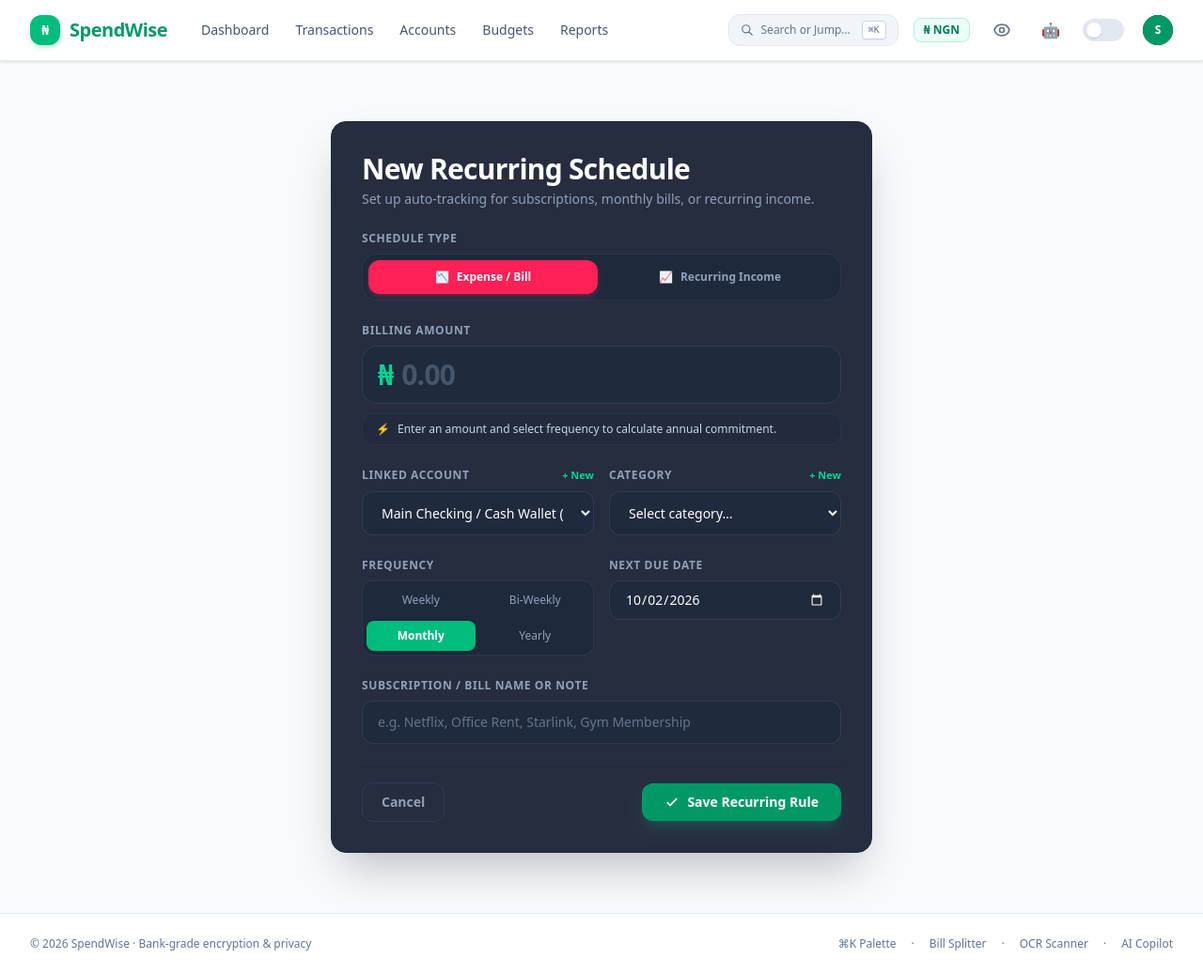
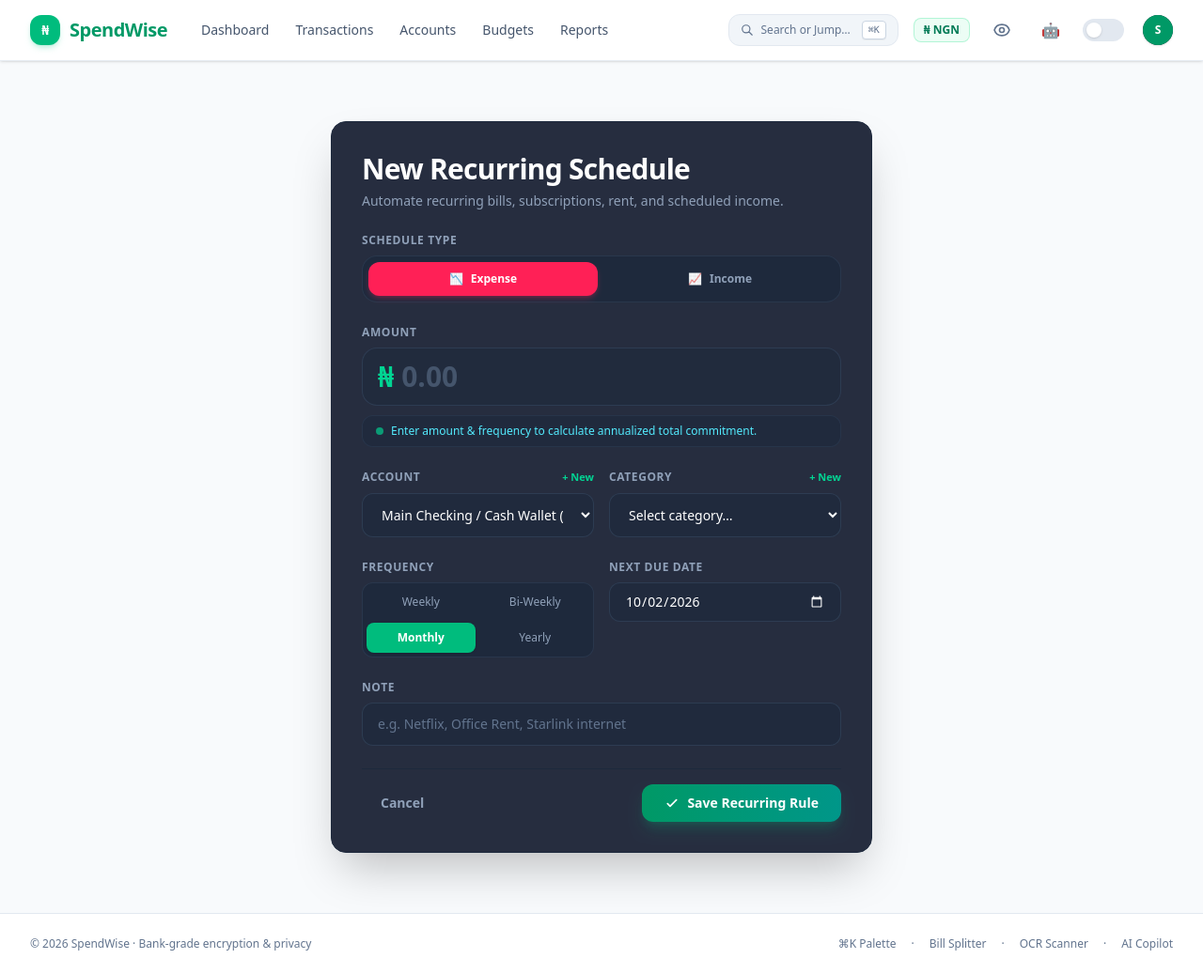
Before and after one commit to peterafolabi-dev/Spendwise, a Django app: page /recurring/create/ in a window 1280 px wide. Shown: the whole page at 94% size. Run offline with Django 5.2, Linux system fonts and the light colour scheme; the visitor is signed in with stand-in values (Sample User, id 1); data comes from the database, SQL or seed files in the repository; data that the repository does not hold is empty; style sheets or scripts are compiled from the project's sources; parts of the project's set-up code (start-up, migrations or seed data) failed here and were passed over.

Commit message:
feat: enhance recurring transaction form layout and improve commitment calculator

```diff
--- a/templates/tracker/recurringtransaction_form.html
+++ b/templates/tracker/recurringtransaction_form.html
@@ -5,15 +5,15 @@
 
 {% block content %}
 <div class="w-full overflow-x-hidden min-h-[calc(100vh-4rem)] flex items-center justify-center px-4 py-6 sm:py-10">
-    <div class="w-full max-w-xl mx-auto my-4 sm:my-6 p-6 sm:p-8 rounded-2xl bg-slate-900/90 border border-slate-800 shadow-2xl backdrop-blur-xl animate-fade-in-up text-slate-100">
+    <div class="w-full max-w-xl mx-auto my-6 p-8 rounded-2xl bg-slate-900/90 border border-slate-800 shadow-2xl backdrop-blur-xl animate-fade-in-up text-slate-100">
 
-        <!-- Header & Context -->
+        <!-- 1. Header & Layout Polish -->
         <div class="mb-6">
             <h1 class="text-2xl font-bold tracking-tight text-white sm:text-3xl">
                 {% if object %}Edit Recurring Schedule{% else %}New Recurring Schedule{% endif %}
             </h1>
-            <p class="mt-1 text-sm text-slate-400">
-                Set up auto-tracking for subscriptions, monthly bills, or recurring income.
+            <p class="mt-1.5 text-sm text-slate-400">
+                Automate recurring bills, subscriptions, rent, and scheduled income.
             </p>
         </div>
 
@@ -30,45 +30,45 @@
             </div>
             {% endif %}
 
-            <!-- 1. Type Toggle: 2-Way Segmented Pill -->
+            <!-- 2. Type Toggle: 2-Way Segmented Pill Toggle -->
             <div>
                 <label class="block text-xs font-semibold uppercase tracking-wider text-slate-400 mb-2">Schedule Type</label>
                 <input type="hidden" name="type" id="id_type" value="{{ form.type.value|default:'EXPENSE' }}">
                 <div class="grid grid-cols-2 gap-2 p-1.5 rounded-2xl bg-slate-800/80 border border-slate-700/60 text-xs font-bold" id="type-pill-selector">
                     <button type="button" data-val="EXPENSE" class="type-pill-btn py-2.5 rounded-xl transition-all flex items-center justify-center gap-2 {% if form.type.value == 'EXPENSE' or not form.type.value %}bg-rose-500 text-white shadow-md shadow-rose-500/25{% else %}text-slate-400 hover:text-white{% endif %}">
-                        <span>📉</span> Expense / Bill
+                        <span>📉</span> Expense
                     </button>
                     <button type="button" data-val="INCOME" class="type-pill-btn py-2.5 rounded-xl transition-all flex items-center justify-center gap-2 {% if form.type.value == 'INCOME' %}bg-emerald-500 text-white shadow-md shadow-emerald-500/25{% else %}text-slate-400 hover:text-white{% endif %}">
-                        <span>📈</span> Recurring Income
+                        <span>📈</span> Income
                     </button>
                 </div>
             </div>
 
-            <!-- 2. Hero Amount Input (Visual Focal Point) -->
+            <!-- 3. Hero Amount Input (Visual Focal Point) -->
             <div>
-                <label for="id_amount" class="block text-xs font-semibold uppercase tracking-wider text-slate-400 mb-2">Billing Amount</label>
-                <div class="relative flex items-center rounded-2xl bg-slate-800/60 border border-slate-700/80 px-4 py-3 focus-within:ring-2 focus-within:ring-emerald-500/50 focus-within:border-emerald-500 transition-all">
-                    <span class="text-2xl sm:text-3xl font-black text-emerald-400 mr-2 select-none">₦</span>
+                <label for="id_amount" class="block text-xs font-semibold uppercase tracking-wider text-slate-400 mb-2">Amount</label>
+                <div class="relative flex items-center rounded-2xl bg-slate-800/40 border border-slate-700/80 px-4 py-3 focus-within:ring-2 focus-within:ring-emerald-500 focus-within:border-emerald-500 transition-all">
+                    <span class="text-3xl font-bold text-emerald-400 mr-2 select-none">₦</span>
                     <input type="number" step="0.01" name="amount" id="id_amount" required value="{{ form.amount.value|default:'' }}"
                            placeholder="0.00"
-                           class="w-full bg-transparent text-2xl sm:text-3xl font-bold tracking-tight text-white placeholder-slate-600 focus:outline-none border-none p-0 tabular-nums">
+                           class="w-full bg-transparent text-3xl font-bold text-white placeholder-slate-600 focus:outline-none border-none p-0 tabular-nums">
                 </div>
 
-                <!-- Dynamic Commitment Calculator -->
-                <div id="commitment-calculator" class="mt-2.5 px-3.5 py-2 rounded-xl bg-slate-800/40 border border-slate-700/40 flex items-center gap-2 text-xs text-slate-300">
-                    <span class="text-emerald-400">⚡</span>
-                    <span id="commitment-text">Enter an amount and select frequency to calculate annual commitment.</span>
+                <!-- 5. Dynamic Commitment Badge -->
+                <div id="commitment-badge" class="mt-2.5 px-3.5 py-2 rounded-xl bg-slate-800/60 border border-slate-700/50 flex items-center gap-2 text-xs">
+                    <span class="inline-flex w-2 h-2 rounded-full bg-emerald-400 animate-pulse"></span>
+                    <span id="commitment-text" class="text-cyan-300 font-medium">Enter amount & frequency to calculate annualized commitment</span>
                 </div>
             </div>
 
-            <!-- 3. Details Grid: Account & Category -->
+            <!-- 4. Balanced 2-Column Grid Layout: Row 1 (Account & Category) -->
             <div class="grid grid-cols-1 sm:grid-cols-2 gap-4">
                 <div>
                     <div class="flex items-center justify-between mb-2">
-                        <label for="id_account" class="block text-xs font-semibold uppercase tracking-wider text-slate-400">Linked Account</label>
+                        <label for="id_account" class="block text-xs font-semibold uppercase tracking-wider text-slate-400">Account</label>
                         <a href="{% url 'account_create' %}" class="text-[11px] font-semibold text-emerald-400 hover:underline">+ New</a>
                     </div>
-                    <select name="account" id="id_account" required class="w-full bg-slate-800/60 border border-slate-700/80 rounded-xl px-4 py-3 text-sm text-white focus:ring-2 focus:ring-emerald-500/50 focus:border-emerald-500 transition-all">
+                    <select name="account" id="id_account" required class="w-full bg-slate-800/60 border border-slate-700/80 rounded-xl px-4 py-3 text-sm text-white focus:ring-2 focus:ring-emerald-500 focus:border-emerald-500 transition-all">
                         {% for acc in form.account.field.queryset %}
                         <option value="{{ acc.pk }}" {% if form.account.value == acc.pk or form.account.value == acc.pk|stringformat:"s" %}selected{% endif %}>
                             {{ acc.name }} (₦{{ acc.current_balance|floatformat:0 }})
@@ -84,7 +84,7 @@
                         <label for="id_category" class="block text-xs font-semibold uppercase tracking-wider text-slate-400">Category</label>
                         <a href="{% url 'category_create' %}" class="text-[11px] font-semibold text-emerald-400 hover:underline">+ New</a>
                     </div>
-                    <select name="category" id="id_category" class="w-full bg-slate-800/60 border border-slate-700/80 rounded-xl px-4 py-3 text-sm text-white focus:ring-2 focus:ring-emerald-500/50 focus:border-emerald-500 transition-all">
+                    <select name="category" id="id_category" class="w-full bg-slate-800/60 border border-slate-700/80 rounded-xl px-4 py-3 text-sm text-white focus:ring-2 focus:ring-emerald-500 focus:border-emerald-500 transition-all">
                         <option value="">Select category…</option>
                         {% for cat in form.category.field.queryset %}
                         <option value="{{ cat.pk }}" data-type="{{ cat.type|upper }}" {% if form.category.value == cat.pk or form.category.value == cat.pk|stringformat:"s" %}selected{% endif %}>
@@ -95,7 +95,7 @@
                 </div>
             </div>
 
-            <!-- 4. Frequency Selector & Next Due Date -->
+            <!-- Balanced 2-Column Grid Layout: Row 2 (Frequency & Next Due Date) -->
             <div class="grid grid-cols-1 sm:grid-cols-2 gap-4">
                 <div>
                     <label class="block text-xs font-semibold uppercase tracking-wider text-slate-400 mb-2">Frequency</label>
@@ -120,24 +120,24 @@
                     <label for="id_next_due_date" class="block text-xs font-semibold uppercase tracking-wider text-slate-400 mb-2">Next Due Date</label>
                     <input type="date" name="next_due_date" id="id_next_due_date" required
                            value="{{ form.next_due_date.value|date:'Y-m-d'|default:form.next_due_date.value|default:'' }}"
-                           class="w-full bg-slate-800/60 border border-slate-700/80 rounded-xl px-4 py-2.5 text-sm text-white focus:ring-2 focus:ring-emerald-500/50 focus:border-emerald-500 transition-all [color-scheme:dark]">
+                           class="w-full bg-slate-800/60 border border-slate-700/80 rounded-xl px-4 py-2.5 text-sm text-white focus:ring-2 focus:ring-emerald-500 focus:border-emerald-500 transition-all [color-scheme:dark]">
                 </div>
             </div>
 
-            <!-- 5. Full-width Note Input -->
+            <!-- Single-Line Note Field -->
             <div>
-                <label for="id_note" class="block text-xs font-semibold uppercase tracking-wider text-slate-400 mb-2">Subscription / Bill Name or Note</label>
+                <label for="id_note" class="block text-xs font-semibold uppercase tracking-wider text-slate-400 mb-2">Note</label>
                 <input type="text" name="note" id="id_note" value="{{ form.note.value|default:'' }}"
-                       placeholder="e.g. Netflix, Office Rent, Starlink, Gym Membership"
-                       class="w-full bg-slate-800/60 border border-slate-700/80 rounded-xl px-4 py-3 text-sm text-white placeholder-slate-500 focus:ring-2 focus:ring-emerald-500/50 focus:border-emerald-500 transition-all">
+                       placeholder="e.g. Netflix, Office Rent, Starlink internet"
+                       class="w-full bg-slate-800/60 border border-slate-700/80 rounded-xl px-4 py-3 text-sm text-white placeholder-slate-500 focus:ring-2 focus:ring-emerald-500 focus:border-emerald-500 transition-all">
             </div>
 
-            <!-- 6. Actions Footer -->
+            <!-- 6. Action Buttons -->
             <div class="flex items-center justify-between gap-4 pt-4 border-t border-slate-800">
-                <a href="{% url 'recurring_list' %}" class="px-5 py-2.5 rounded-xl border border-slate-700/80 text-sm font-semibold text-slate-400 hover:text-white hover:bg-slate-800 transition-all">
+                <a href="{% url 'recurring_list' %}" class="text-slate-400 hover:text-white px-5 py-2.5 rounded-xl hover:bg-slate-800/60 transition-all font-semibold text-sm">
                     Cancel
                 </a>
-                <button type="submit" class="inline-flex items-center gap-2 px-6 py-2.5 rounded-xl bg-emerald-600 hover:bg-emerald-500 active:scale-[0.98] text-sm font-bold text-white shadow-lg shadow-emerald-500/20 transition-all">
+                <button type="submit" class="inline-flex items-center gap-2 px-6 py-2.5 rounded-xl bg-gradient-to-r from-emerald-600 to-teal-600 hover:from-emerald-500 hover:to-teal-500 text-white font-bold shadow-lg shadow-emerald-500/20 hover:scale-[1.02] active:scale-[0.98] transition-all text-sm">
                     <svg class="w-4 h-4" fill="none" viewBox="0 0 24 24" stroke="currentColor"><path stroke-linecap="round" stroke-linejoin="round" stroke-width="2.5" d="M5 13l4 4L19 7"/></svg>
                     Save Recurring Rule
                 </button>
@@ -216,10 +216,10 @@ document.addEventListener('DOMContentLoaded', function() {
         const amount = parseFloat(amountInput.value) || 0;
         const freq = freqInput.value || 'MONTHLY';
         const type = typeInput.value || 'EXPENSE';
-        const typeLabel = type === 'EXPENSE' ? 'commitment' : 'projected income';
+        const typeLabel = type === 'EXPENSE' ? 'total commitment' : 'projected income';
 
         if (amount <= 0) {
-            calcText.textContent = `Enter an amount and select frequency to calculate annual ${typeLabel}.`;
+            calcText.textContent = `Enter amount & frequency to calculate annualized ${typeLabel}.`;
             return;
         }
 
@@ -239,9 +239,9 @@ document.addEventListener('DOMContentLoaded', function() {
             perLabel = 'year';
         }
 
-        const formattedAmt = '₦' + amount.toLocaleString('en-US', { minimumFractionDigits: 2, maximumFractionDigits: 2 });
-        const formattedAnn = '₦' + annualTotal.toLocaleString('en-US', { minimumFractionDigits: 2, maximumFractionDigits: 2 });
-        calcText.innerHTML = `<strong>${formattedAmt}</strong> / ${perLabel} = <strong class="text-emerald-400">${formattedAnn}</strong> / year total ${typeLabel}.`;
+        const formattedAmt = '₦' + amount.toLocaleString('en-US', { minimumFractionDigits: 0, maximumFractionDigits: 2 });
+        const formattedAnn = '₦' + annualTotal.toLocaleString('en-US', { minimumFractionDigits: 0, maximumFractionDigits: 2 });
+        calcText.innerHTML = `<span class="text-white font-bold">${formattedAmt}</span> / ${perLabel} = <span class="text-emerald-400 font-extrabold">${formattedAnn}</span> / year ${typeLabel}`;
     }
 
     amountInput.addEventListener('input', updateCommitment);
```
